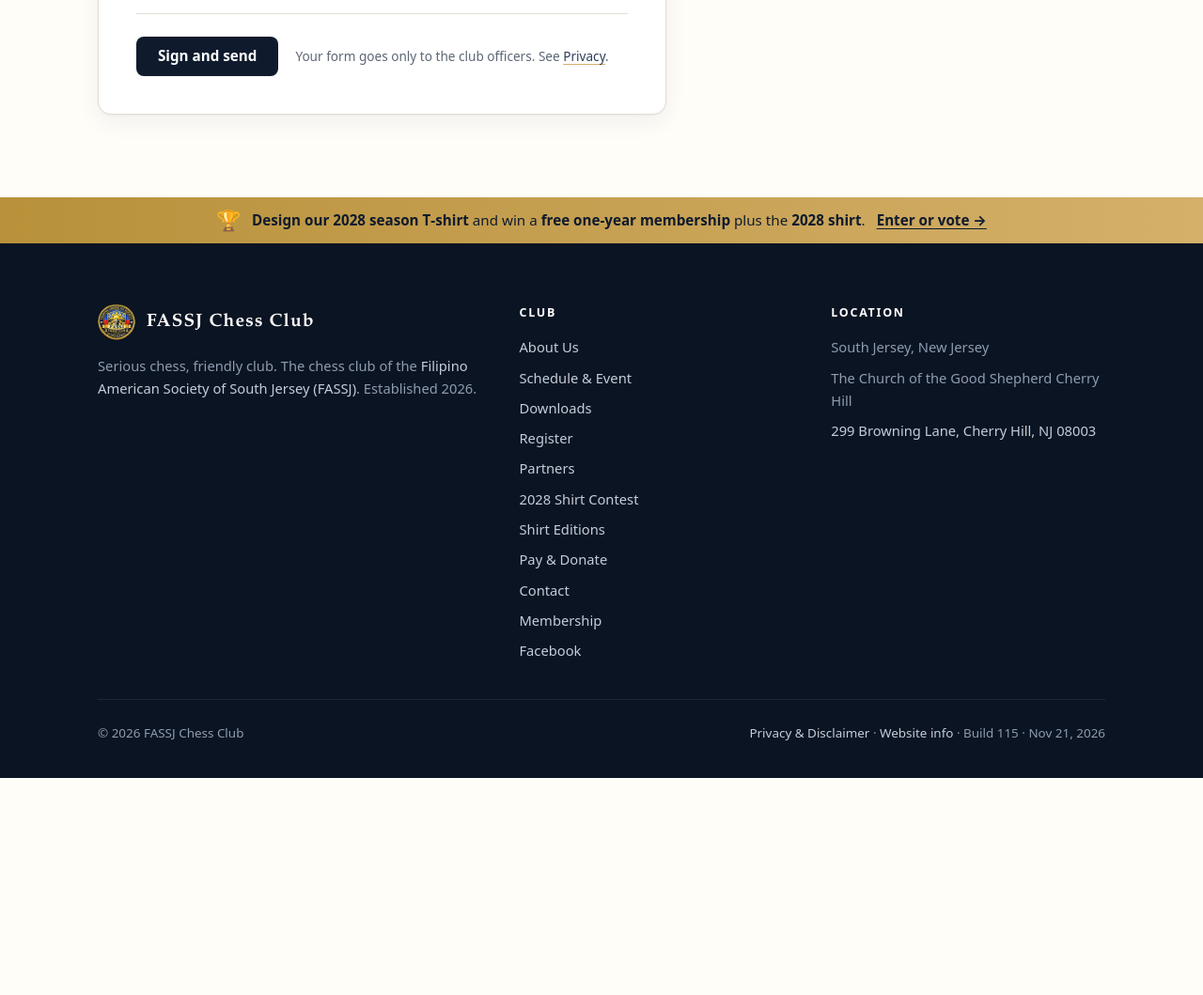
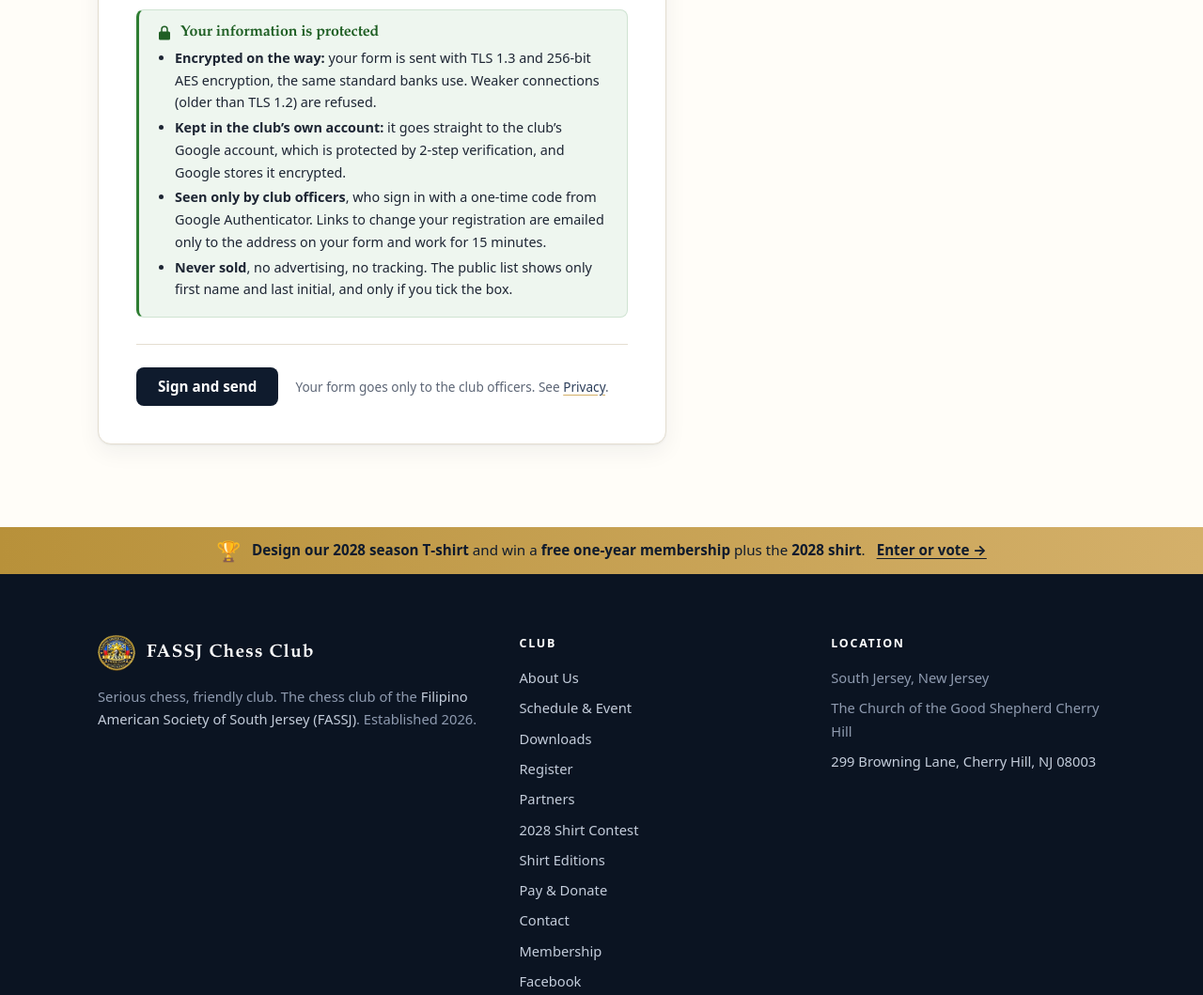
Before and after one commit to amadriaga/fassj-chess-preview, a plain HTML site: page register.html in a window 1280 px wide. Shown: the part 3100-4159 px from the top of the page at 94% size. Before the commit the page ends 3928 px from the top, so only its background shows below. Drawn offline with Linux system fonts and the light colour scheme; no server answers.

Commit message:
Review copy of FASSJ Chess Club website @ 251f501 for chess.fassj.o2bot.com

```diff
--- a/register.html
+++ b/register.html
@@ -17,7 +17,7 @@
   <meta property="og:image:width" content="1200">
   <meta property="og:image:height" content="630">
   <meta name="twitter:card" content="summary_large_image">
-  <link rel="stylesheet" href="/styles.css?v=893f252b20">
+  <link rel="stylesheet" href="/styles.css?v=8b56ad9dc9">
 </head>
 <body>
   <div style="background:#b8913a;color:#0f1b2d;font:600 13px/1.4 system-ui,-apple-system,Segoe UI,Roboto,Arial,sans-serif;text-align:center;padding:7px 16px">FASSJ Chess Club website &mdash; fully operational &middot; <a href="/register.html" style="color:#0f1b2d;text-decoration:underline">Registration is now open &rarr;</a></div>
@@ -102,6 +102,15 @@
             <p class="field field--full sign-preview hidden" id="sign-preview" aria-live="polite"></p>
             <div class="field field--full"><label class="consent"><input type="checkbox" name="agreement" value="yes" required> <span><b>I agree</b> that the club may contact me about membership. <span class="req">*</span></span></label></div>
           </div>
+          <div class="secure-box" id="secure">
+            <h3><svg aria-hidden="true" viewBox="0 0 24 24" width="18" height="18"><path fill="currentColor" d="M12 2a5 5 0 0 0-5 5v3H6a2 2 0 0 0-2 2v8a2 2 0 0 0 2 2h12a2 2 0 0 0 2-2v-8a2 2 0 0 0-2-2h-1V7a5 5 0 0 0-5-5zm-3 8V7a3 3 0 0 1 6 0v3H9z"/></svg> Your information is protected</h3>
+            <ul>
+              <li><b>Encrypted on the way:</b> your form is sent with TLS 1.3 and 256-bit AES encryption, the same standard banks use. Weaker connections (older than TLS 1.2) are refused.</li>
+              <li><b>Kept in the club&rsquo;s own account:</b> it goes straight to the club&rsquo;s Google account, which is protected by 2-step verification, and Google stores it encrypted.</li>
+              <li><b>Seen only by club officers</b>, who sign in with a one-time code from Google Authenticator. Links to change your registration are emailed only to the address on your form and work for 15 minutes.</li>
+              <li><b>Never sold</b>, no advertising, no tracking. The public list shows only first name and last initial, and only if you tick the box.</li>
+            </ul>
+          </div>
           <div class="form-actions"><button class="btn btn-primary" type="submit">Sign and send</button><p>Your form goes only to the club officers. See <a href="/privacy.html">Privacy</a>.</p></div>
           <div class="notice" id="form-done" tabindex="-1" role="status"><b>Thank you, your form is signed and sent!</b> <span id="form-done-id"></span> A club officer will check and approve it, and contact you about membership. <a class="pdf-link hidden" id="form-pdf" download>Download your signed form (PDF)</a></div>
           <div class="notice" id="form-error" tabindex="-1" role="alert"></div>
@@ -162,7 +171,7 @@
       </div>
       <div class="footer-bottom">
         <span>&copy; <span data-year>2026</span> FASSJ Chess Club</span>
-        <span><a href="/privacy.html">Privacy &amp; Disclaimer</a> · <a href="/site-info.html">Website info</a> · <span class="build" data-build>Build 115 · Nov 21, 2026</span></span>
+        <span><a href="/privacy.html">Privacy &amp; Disclaimer</a> · <a href="/site-info.html">Website info</a> · <span class="build" data-build>Build 116 · Nov 21, 2026</span></span>
       </div>
     </div>
   </footer>
--- a/styles.css
+++ b/styles.css
@@ -169,6 +169,11 @@ fieldset { border: 0; padding: 0; margin: 0; }
 .consent { display: flex; gap: 12px; align-items: flex-start; font-weight: 400; font-size: .92rem; color: var(--muted); }
 .consent input { margin-top: 5px; accent-color: var(--ink); }
 .consent b { font-weight: 600; color: var(--ink); }
+.secure-box { margin-top: 24px; padding: 14px 18px; border-radius: 8px; background: #eef6ef; border: 1px solid #cfe3d2; border-left: 3px solid #2e7d32; font-size: .9rem; }
+.secure-box h3 { display: flex; align-items: center; gap: 8px; margin: 0 0 6px; font-size: 1rem; color: #1f5f24; }
+.secure-box ul { margin: 0; padding-left: 20px; }
+.secure-box li { margin: 3px 0; }
+.edit-done .secure-box { display: none; }
 .form-actions { display: flex; flex-wrap: wrap; align-items: center; gap: 18px; margin-top: 28px; padding-top: 24px; border-top: 1px solid var(--line); }
 .form-actions p { margin: 0; font-size: .85rem; color: var(--muted); }
 .notice { display: none; margin-top: 20px; padding: 16px 18px; border-radius: 8px; background: var(--ivory); border: 1px solid var(--line); border-left: 3px solid var(--gold); font-size: .95rem; }
```
Also changed, not shown: 404.html (+2 -2 lines), about.html (+2 -2 lines), contact.html (+2 -2 lines), contest.html (+2 -2 lines), downloads.html (+2 -2 lines), edit.html (+2 -2 lines), index.html (+2 -2 lines), officer-setup.html (+2 -2 lines), officers.html (+2 -2 lines), partners.html (+2 -2 lines), pay.html (+2 -2 lines), privacy.html (+2 -2 lines), schedule.html (+2 -2 lines), shirts.html (+2 -2 lines), 1 more files.
